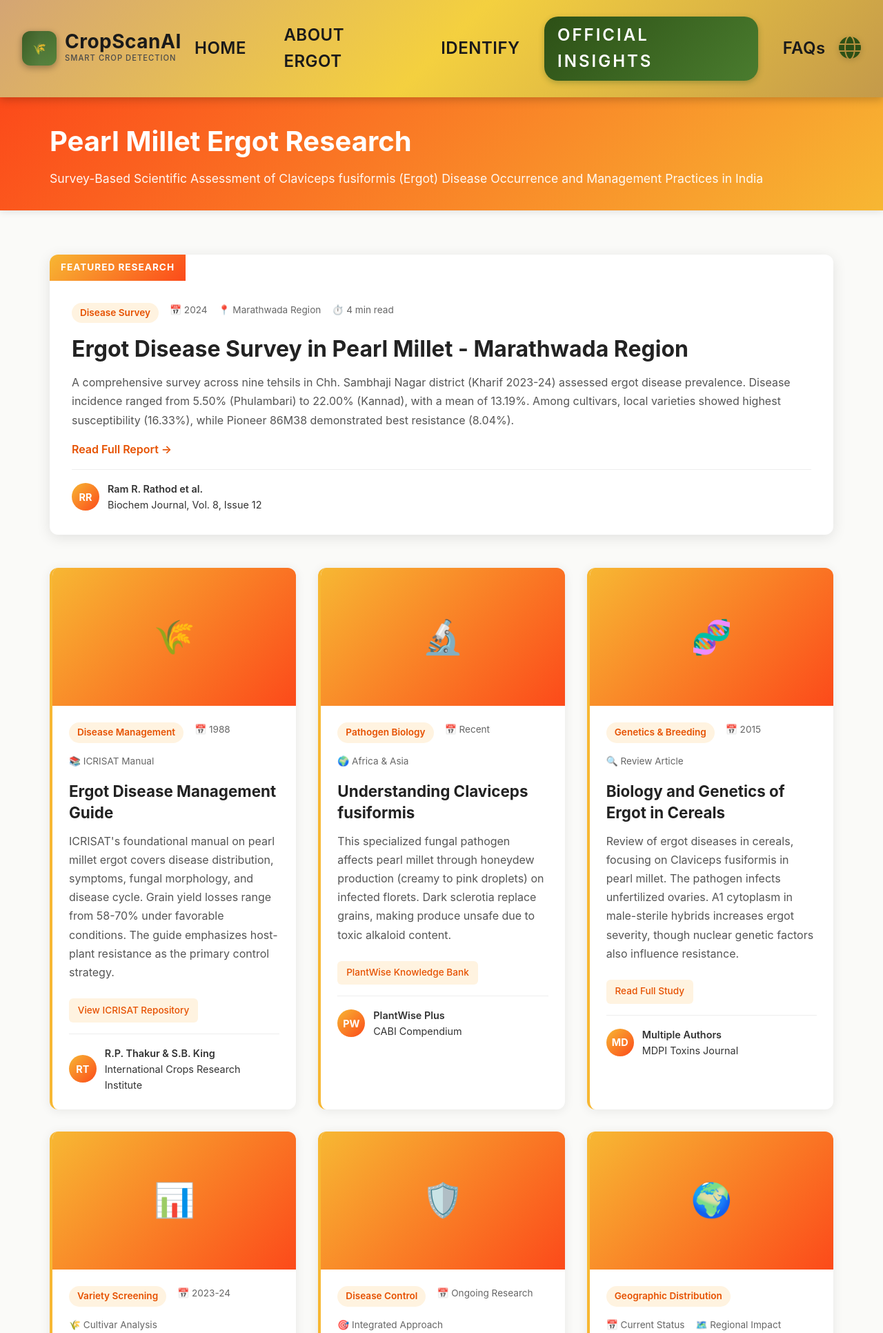
After one commit to drishtiisharma/CropScanAI, a Flask app: page /official_insights in a window 1280 px wide. The commit adds this page. Shown: the top 1932 px of the page at 69% size. Run offline with Flask 3, Linux system fonts and the light colour scheme.

Commit message:
added official insights

```diff
--- a/app.py
+++ b/app.py
@@ -63,6 +63,10 @@ def identify():
 def faq():
     return render_template("faq.html")
 
+@app.route("/official_insights")
+def official_insights():
+    return render_template("official_insights.html")
+
 # -------------------- PREDICTION ROUTE --------------------
 
 @app.route("/predict", methods=["POST"])
--- a/static/css/about_ergot.css
+++ b/static/css/about_ergot.css
@@ -13,7 +13,6 @@
 
     .hero-section {
       background: linear-gradient(135deg, #166534 0%, #65a30d 50%, #a3e635 100%);
-
       color: white;
       padding: 4rem 2rem;
       margin-bottom: 4rem;
--- /dev/null
+++ b/static/css/official_insights.css
@@ -0,0 +1,240 @@
+        * {
+            margin: 0;
+            padding: 0;
+            box-sizing: border-box;
+        }
+
+        body {
+            font-family: 'Segoe UI', Tahoma, Geneva, Verdana, sans-serif;
+            line-height: 1.6;
+            color: #333;
+            background: #fafaf8;
+        }
+
+        header {
+            background: linear-gradient(135deg,#fc4a1a ,#f7b733 0%, 100%);
+            color: white;
+            padding: 4rem 2rem;
+            margin-bottom: 4rem;
+            box-shadow: 0 2px 10px rgba(0,0,0,0.1);
+        }
+
+        .header-content {
+            max-width: 1200px;
+            margin: 0 auto;
+            padding: 0 2rem;
+        }
+
+        h1 {
+            font-size: 2.5rem;
+            margin-bottom: 0.5rem;
+        }
+
+        .tagline {
+            font-size: 1.1rem;
+            opacity: 0.95;
+        }
+
+        .container {
+            max-width: 1200px;
+            margin: 2rem auto;
+            padding: 0 2rem;
+        }
+
+        .featured-post {
+            background: white;
+            border-radius: 12px;
+            overflow: hidden;
+            box-shadow: 0 4px 20px rgba(0,0,0,0.1);
+            margin-bottom: 3rem;
+            transition: transform 0.3s ease;
+        }
+
+        .featured-post:hover {
+            transform: translateY(-5px);
+        }
+
+        .featured-badge {
+            background: linear-gradient(135deg, #f7b733 0%, #fc4a1a 100%);
+            color: white;
+            padding: 0.5rem 1rem;
+            display: inline-block;
+            font-size: 0.85rem;
+            font-weight: bold;
+            text-transform: uppercase;
+            letter-spacing: 1px;
+        }
+
+        .featured-content {
+            padding: 2rem;
+        }
+
+        .blog-grid {
+            display: grid;
+            grid-template-columns: repeat(auto-fill, minmax(350px, 1fr));
+            gap: 2rem;
+            margin-bottom: 3rem;
+        }
+
+        .blog-post {
+            background: white;
+            border-radius: 12px;
+            overflow: hidden;
+            box-shadow: 0 2px 15px rgba(0,0,0,0.08);
+            transition: all 0.3s ease;
+            border-left: 4px solid #f7b733;
+        }
+
+        .blog-post:hover {
+            transform: translateY(-5px);
+            box-shadow: 0 5px 25px rgba(0,0,0,0.15);
+        }
+
+        .post-image {
+            width: 100%;
+            height: 200px;
+            background: linear-gradient(135deg, #f7b733 0%, #fc4a1a 100%);
+            display: flex;
+            align-items: center;
+            justify-content: center;
+            color: white;
+            font-size: 3rem;
+        }
+
+        .post-content {
+            padding: 1.5rem;
+        }
+
+        .post-meta {
+            display: flex;
+            flex-wrap: wrap;
+            gap: 1rem;
+            margin-bottom: 1rem;
+            font-size: 0.85rem;
+            color: #666;
+        }
+
+        .post-category {
+            background: #fff3e0;
+            color: #e65100;
+            padding: 0.25rem 0.75rem;
+            border-radius: 20px;
+            font-weight: 600;
+        }
+
+        .post-title {
+            font-size: 1.4rem;
+            margin-bottom: 0.75rem;
+            color: #222;
+            line-height: 1.4;
+        }
+
+        .featured-post .post-title {
+            font-size: 2rem;
+        }
+
+        .post-excerpt {
+            color: #555;
+            margin-bottom: 1rem;
+            line-height: 1.7;
+        }
+
+        .read-more {
+            color: #e65100;
+            text-decoration: none;
+            font-weight: 600;
+            display: inline-flex;
+            align-items: center;
+            gap: 0.5rem;
+            transition: gap 0.3s ease;
+        }
+
+        .read-more:hover {
+            gap: 0.75rem;
+        }
+
+        .author {
+            display: flex;
+            align-items: center;
+            gap: 0.75rem;
+            margin-top: 1rem;
+            padding-top: 1rem;
+            border-top: 1px solid #eee;
+        }
+
+        .author-avatar {
+            width: 40px;
+            height: 40px;
+            border-radius: 50%;
+            background: linear-gradient(135deg, #f7b733 0%, #fc4a1a 100%);
+            display: flex;
+            align-items: center;
+            justify-content: center;
+            color: white;
+            font-weight: bold;
+            font-size: 0.9rem;
+        }
+
+        .author-info {
+            font-size: 0.9rem;
+        }
+
+        .author-name {
+            font-weight: 600;
+            color: #333;
+        }
+
+        .source-link {
+            display: inline-block;
+            margin-top: 0.5rem;
+            padding: 0.4rem 0.8rem;
+            background: #fff3e0;
+            color: #e65100;
+            text-decoration: none;
+            border-radius: 6px;
+            font-size: 0.85rem;
+            font-weight: 500;
+            transition: background 0.3s ease;
+        }
+
+        .source-link:hover {
+            background: #ffe0b2;
+        }
+
+        footer {
+            background: #2d3748;
+            color: white;
+            text-align: center;
+            padding: 2rem;
+            margin-top: 3rem;
+        }
+
+        @media (max-width: 768px) {
+            h1 {
+                font-size: 2rem;
+            }
+
+            .blog-grid {
+                grid-template-columns: 1fr;
+            }
+
+            .container {
+                padding: 0 1rem;
+            }
+
+            .post-meta {
+                font-size: 0.8rem;
+            }
+        }
+        header {
+            background: linear-gradient(135deg,#fc4a1a 0%, #f7b733 100%);
+            color: white;
+            padding: 2rem 0;
+            box-shadow: 0 2px 10px rgba(0,0,0,0.1);
+        }
+
+        .header-content {
+            max-width: 1200px;
+            margin: 0 auto;
+            padding: 0 2rem;
+        }
--- a/templates/banner.html
+++ b/templates/banner.html
@@ -25,6 +25,7 @@
       <a href="{{ url_for('home') }}" class="{% if request.endpoint == 'home' %}active{% endif %}">HOME</a>
       <a href="{{ url_for('about_ergot') }}" class="{% if request.endpoint == 'about_ergot' %}active{% endif %}">ABOUT ERGOT</a>
       <a href="{{ url_for('identify') }}" class="{% if request.endpoint == 'identify' %}active{% endif %}">IDENTIFY</a>
+      <a href="{{ url_for('official_insights') }}" class="{% if request.endpoint == 'official_insights' %}active{% endif %}">OFFICIAL INSIGHTS</a>
       <a href="{{ url_for('faq') }}" class="{% if request.endpoint == 'faq' %}active{% endif %}">FAQs</a>
     </nav>
 
--- /dev/null
+++ b/templates/official_insights.html
@@ -0,0 +1,189 @@
+<!DOCTYPE html>
+<html lang="en">
+<head>
+    <meta charset="UTF-8">
+    <meta name="viewport" content="width=device-width, initial-scale=1.0">
+    <title>Pearl Millet Ergot Research Insights</title>
+    <link rel="stylesheet" href="{{ url_for('static', filename='css/official_insights.css') }}">
+
+</head>
+<body>
+
+     {% include 'banner.html' %}
+
+    <header>
+        <div class="header-content">
+            <h1>Pearl Millet Ergot Research</h1>
+            <p class="tagline">Survey-Based Scientific Assessment of Claviceps fusiformis (Ergot) Disease Occurrence and Management Practices in India</p>
+        </div>
+    </header>
+
+    <div class="container">
+        <div class="featured-post">
+            <div class="featured-badge">Featured Research</div>
+            <div class="featured-content">
+                <div class="post-meta">
+                    <span class="post-category">Disease Survey</span>
+                    <span>📅 2024</span>
+                    <span>📍 Marathwada Region</span>
+                    <span>⏱️ 4 min read</span>
+                </div>
+                <h2 class="post-title">Ergot Disease Survey in Pearl Millet - Marathwada Region</h2>
+                <p class="post-excerpt">
+                    A comprehensive survey across nine tehsils in Chh. Sambhaji Nagar district (Kharif 2023-24) assessed ergot disease prevalence. Disease incidence ranged from 5.50% (Phulambari) to 22.00% (Kannad), with a mean of 13.19%. Among cultivars, local varieties showed highest susceptibility (16.33%), while Pioneer 86M38 demonstrated best resistance (8.04%).
+                </p>
+                <a href="https://www.biochemjournal.com/archives/2024.v8.i12.N.3356/survey-of-ergot-disease-of-pearl-millet-caused-by-claviceps-fusiformis-loveless-in-marathwada-region-district-of-chh-sambhaji-nagar-mh" class="read-more" target="_blank">Read Full Report →</a>
+                <div class="author">
+                    <div class="author-avatar">RR</div>
+                    <div class="author-info">
+                        <div class="author-name">Ram R. Rathod et al.</div>
+                        <div>Biochem Journal, Vol. 8, Issue 12</div>
+                    </div>
+                </div>
+            </div>
+        </div>
+
+        <div class="blog-grid">
+            <article class="blog-post">
+                <div class="post-image">🌾</div>
+                <div class="post-content">
+                    <div class="post-meta">
+                        <span class="post-category">Disease Management</span>
+                        <span>📅 1988</span>
+                        <span>📚 ICRISAT Manual</span>
+                    </div>
+                    <h3 class="post-title">Ergot Disease Management Guide</h3>
+                    <p class="post-excerpt">
+                        ICRISAT's foundational manual on pearl millet ergot covers disease distribution, symptoms, fungal morphology, and disease cycle. Grain yield losses range from 58-70% under favorable conditions. The guide emphasizes host-plant resistance as the primary control strategy.
+                    </p>
+                    <a href="https://oar.icrisat.org/957/" class="source-link" target="_blank">View ICRISAT Repository</a>
+                    <div class="author">
+                        <div class="author-avatar">RT</div>
+                        <div class="author-info">
+                            <div class="author-name">R.P. Thakur & S.B. King</div>
+                            <div>International Crops Research Institute</div>
+                        </div>
+                    </div>
+                </div>
+            </article>
+
+            <article class="blog-post">
+                <div class="post-image">🔬</div>
+                <div class="post-content">
+                    <div class="post-meta">
+                        <span class="post-category">Pathogen Biology</span>
+                        <span>📅 Recent</span>
+                        <span>🌍 Africa & Asia</span>
+                    </div>
+                    <h3 class="post-title">Understanding Claviceps fusiformis</h3>
+                    <p class="post-excerpt">
+                        This specialized fungal pathogen affects pearl millet through honeydew production (creamy to pink droplets) on infected florets. Dark sclerotia replace grains, making produce unsafe due to toxic alkaloid content.
+                    </p>
+                    <a href="https://plantwiseplusknowledgebank.org/doi/10.1079/pwkb.species.13788" class="source-link" target="_blank">PlantWise Knowledge Bank</a>
+                    <div class="author">
+                        <div class="author-avatar">PW</div>
+                        <div class="author-info">
+                            <div class="author-name">PlantWise Plus</div>
+                            <div>CABI Compendium</div>
+                        </div>
+                    </div>
+                </div>
+            </article>
+
+            <article class="blog-post">
+                <div class="post-image">🧬</div>
+                <div class="post-content">
+                    <div class="post-meta">
+                        <span class="post-category">Genetics & Breeding</span>
+                        <span>📅 2015</span>
+                        <span>🔍 Review Article</span>
+                    </div>
+                    <h3 class="post-title">Biology and Genetics of Ergot in Cereals</h3>
+                    <p class="post-excerpt">
+                        Review of ergot diseases in cereals, focusing on Claviceps fusiformis in pearl millet. The pathogen infects unfertilized ovaries. A1 cytoplasm in male-sterile hybrids increases ergot severity, though nuclear genetic factors also influence resistance.
+                    </p>
+                    <a href="https://www.mdpi.com/2072-6651/7/3/659" class="source-link" target="_blank">Read Full Study</a>
+                    <div class="author">
+                        <div class="author-avatar">MD</div>
+                        <div class="author-info">
+                            <div class="author-name">Multiple Authors</div>
+                            <div>MDPI Toxins Journal</div>
+                        </div>
+                    </div>
+                </div>
+            </article>
+
+            <article class="blog-post">
+                <div class="post-image">📊</div>
+                <div class="post-content">
+                    <div class="post-meta">
+                        <span class="post-category">Variety Screening</span>
+                        <span>📅 2023-24</span>
+                        <span>🌾 Cultivar Analysis</span>
+                    </div>
+                    <h3 class="post-title">Disease Incidence Across Pearl Millet Varieties</h3>
+                    <p class="post-excerpt">
+                        Field evaluations showed varying ergot susceptibility: Local varieties (16.33%), Mahodya318 (15%), NHB-4 (13.20%), ABH1200fe (11.20%), Samrudhi (7.75%), and Pioneer 86M38 (8.04% - best resistance).
+                    </p>
+                    <a href="https://www.biochemjournal.com/archives/2024.v8.i12.N.3356/survey-of-ergot-disease-of-pearl-millet-caused-by-claviceps-fusiformis-loveless-in-marathwada-region-district-of-chh-sambhaji-nagar-mh" class="source-link" target="_blank">View Research Data</a>
+                    <div class="author">
+                        <div class="author-avatar">RR</div>
+                        <div class="author-info">
+                            <div class="author-name">Rathod et al.</div>
+                            <div>Field Survey Team</div>
+                        </div>
+                    </div>
+                </div>
+            </article>
+
+            <article class="blog-post">
+                <div class="post-image">🛡️</div>
+                <div class="post-content">
+                    <div class="post-meta">
+                        <span class="post-category">Disease Control</span>
+                        <span>📅 Ongoing Research</span>
+                        <span>🎯 Integrated Approach</span>
+                    </div>
+                    <h3 class="post-title">Integrated Control Strategies</h3>
+                    <p class="post-excerpt">
+                        Effective ergot management combines host-plant resistance, cultural practices, and timely interventions. Resistant cultivars offer the most economical and sustainable control. Screening focuses on nuclear genetic factors for durable protection.
+                    </p>
+                    <a href="https://oar.icrisat.org/957/" class="source-link" target="_blank">ICRISAT Guidelines</a>
+                    <div class="author">
+                        <div class="author-avatar">IC</div>
+                        <div class="author-info">
+                            <div class="author-name">ICRISAT Research Team</div>
+                            <div>Crop Protection Division</div>
+                        </div>
+                    </div>
+                </div>
+            </article>
+
+            <article class="blog-post">
+                <div class="post-image">🌍</div>
+                <div class="post-content">
+                    <div class="post-meta">
+                        <span class="post-category">Geographic Distribution</span>
+                        <span>📅 Current Status</span>
+                        <span>🗺️ Regional Impact</span>
+                    </div>
+                    <h3 class="post-title">Global Distribution and Economic Impact</h3>
+                    <p class="post-excerpt">
+                        Claviceps fusiformis threatens pearl millet across Africa and Asia, particularly F1 hybrids in India. Toxic sclerotia cause yield losses and render produce unsafe for consumption, creating food security concerns in affected regions.
+                    </p>
+                    <a href="https://www.cabidigitallibrary.org/doi/10.1079/cabicompendium.13788" class="source-link" target="_blank">CABI Database</a>
+                    <div class="author">
+                        <div class="author-avatar">CB</div>
+                        <div class="author-info">
+                            <div class="author-name">CABI Research</div>
+                            <div>Plant Health Database</div>
+                        </div>
+                    </div>
+                </div>
+            </article>
+        </div>
+    </div>
+     {% include 'footer.html' %}
+
+</body>
+</html>
```
Also changed, not shown: static/uploads/Screenshot 2025-08-29 154050.png (added), static/uploads/abe1c5ea728b25402029082cde53eea9.jpg (added).
